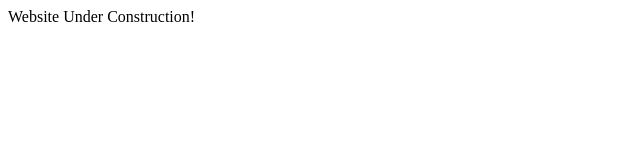
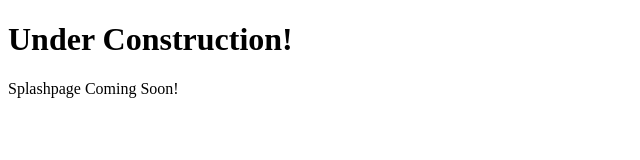
Before and after one commit to RFleet3/RFleet3.github.io, a plain HTML site: page index.html in a window 1280 px wide. Shown: the whole page, without its empty margins (0-640 px from the left). Drawn offline with Linux system fonts and the light colour scheme.

Commit message:
Update index.html

```diff
--- a/index.html
+++ b/index.html
@@ -1 +1,7 @@
-<header>Website Under Construction!</header>
+<!DOCTYPE html>
+<html>
+    <body>
+        <h1>Under Construction!</h1>
+        <p>Splashpage Coming Soon!</p>
+    </body>
+</html>
```
